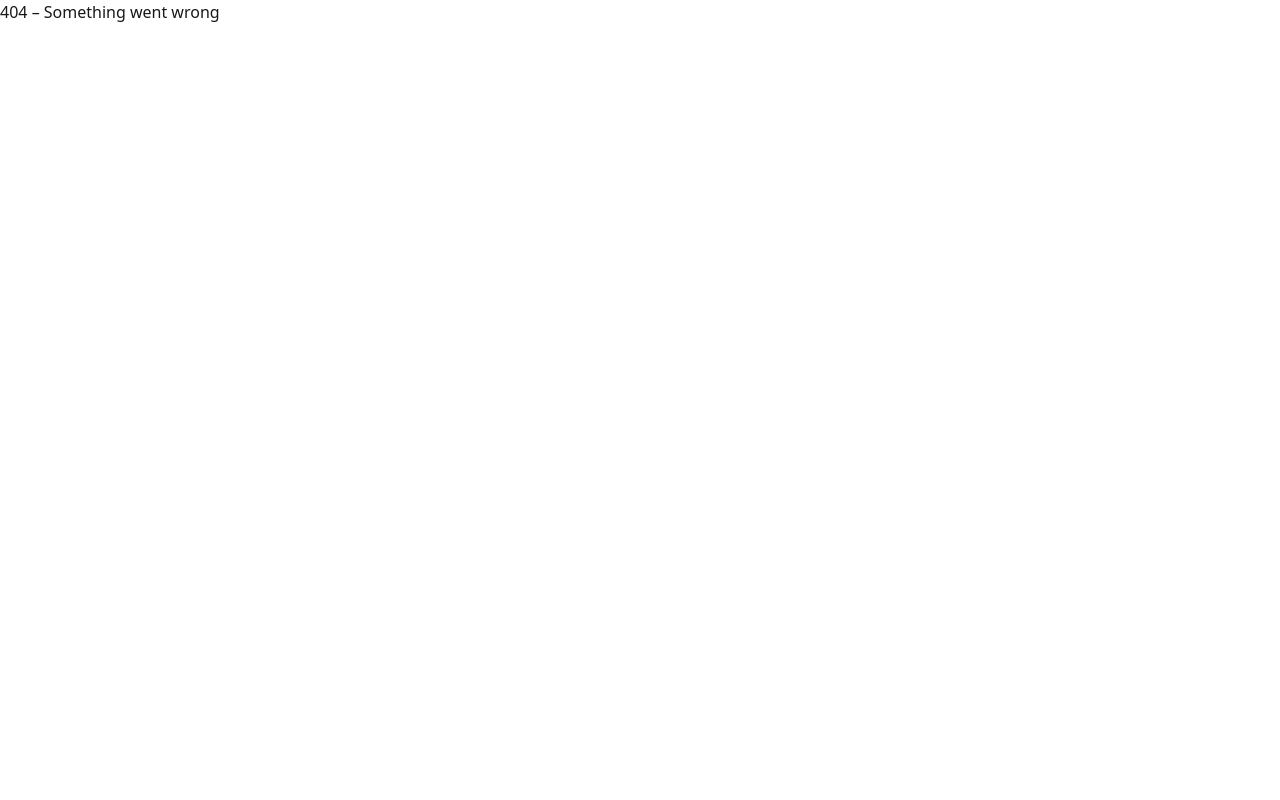
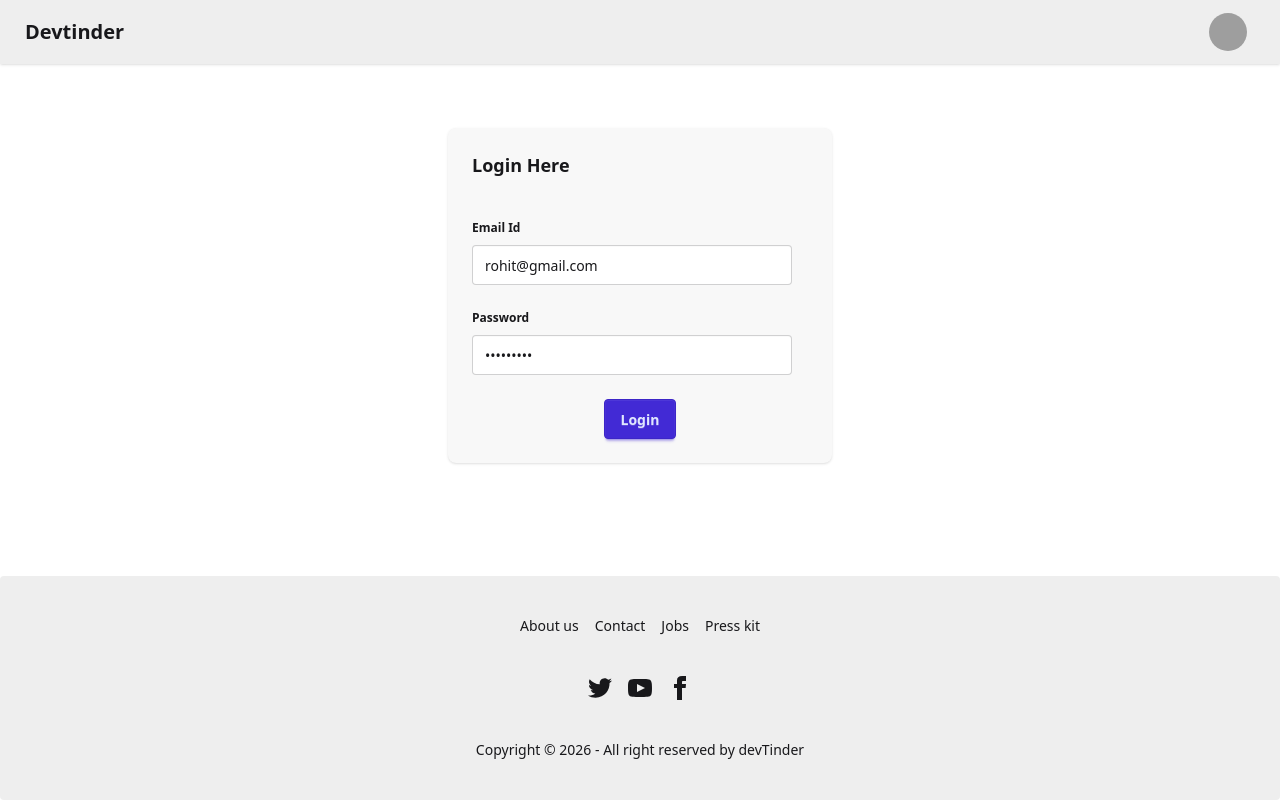
Before and after one commit to gitsforvikki/codeBuddy-web, a React (Vite) app: page /login in a window 1280 px wide. Before the commit this address had no page. Built offline with nearby package versions, Linux system fonts and the light colour scheme; grey boxes are pictures that could not be loaded.

Commit message:
loggin page done by fix cors issue

```diff
--- a/package.json
+++ b/package.json
@@ -11,6 +11,7 @@
   },
   "dependencies": {
     "@tailwindcss/vite": "^4.1.18",
+    "axios": "^1.13.2",
     "react": "^19.2.0",
     "react-dom": "^19.2.0",
     "react-router-dom": "^7.12.0",
--- a/src/App.jsx
+++ /dev/null
@@ -1,7 +0,0 @@
-import { BrowserRouter, Routes, Route } from "react-router-dom";
-
-function App() {
-  return <></>;
-}
-
-export default App;
--- a/src/layout/RootLayout.jsx
+++ b/src/RootLayout.jsx
@@ -1,6 +1,6 @@
 import { Outlet } from "react-router-dom";
-import Navbar from "../Navbar";
-import { FooterPage } from "../Footer";
+import Navbar from "./components/Navbar";
+import { FooterPage } from "./components/Footer";
 
 export const RootLayout = () => {
   return (
--- /dev/null
+++ b/src/components/auth/Login.jsx
@@ -0,0 +1,58 @@
+import { useState } from "react";
+import axios from "axios";
+
+export const LoginPage = () => {
+  const [email, setEmail] = useState("rohit@gmail.com");
+  const [password, setPassword] = useState("rohit@123");
+
+  const handleLoginReqest = async () => {
+    try {
+      const res = await axios.post(
+        "http://localhost:3000/auth/login",
+        {
+          email,
+          password,
+        },
+        { withCredentials: true } //for set cookie in the broswer
+      );
+    } catch (err) {
+      console.error(err);
+    }
+  };
+  return (
+    <div className="flex justify-center mt-6 lg:mt-16">
+      <div className="card bg-base-200 w-96 shadow-sm">
+        <div className="card-body">
+          <h2 className="card-title">Login Here</h2>
+          <div className="flex flex-col gap-y-3 mt-6">
+            <fieldset className="fieldset">
+              <legend className="fieldset-legend">Email Id</legend>
+              <input
+                type="text"
+                className="input"
+                placeholder="Type here"
+                value={email}
+                onChange={(e) => setEmail(e.target.value)}
+              />
+            </fieldset>
+            <fieldset className="fieldset">
+              <legend className="fieldset-legend">Password</legend>
+              <input
+                type="password"
+                className="input"
+                placeholder="Type here"
+                value={password}
+                onChange={(e) => setPassword(e.target.value)}
+              />
+            </fieldset>
+          </div>
+          <div className="card-actions justify-center mt-3">
+            <button className="btn btn-primary" onClick={handleLoginReqest}>
+              Login
+            </button>
+          </div>
+        </div>
+      </div>
+    </div>
+  );
+};
--- /dev/null
+++ b/src/components/auth/Register.jsx
@@ -0,0 +1,7 @@
+export const Register = () => {
+  return (
+    <>
+      <h3>Register</h3>
+    </>
+  );
+};
```
Also changed, not shown: src/router.jsx (+4 -4 lines), src/components/About.jsx (renamed from src/About.jsx), src/components/Footer.jsx (renamed from src/Footer.jsx), src/components/Home.jsx (renamed from src/Home.jsx), src/components/Navbar.jsx (renamed from src/Navbar.jsx), 1 other file (tests, documents, lock files or other folders).
